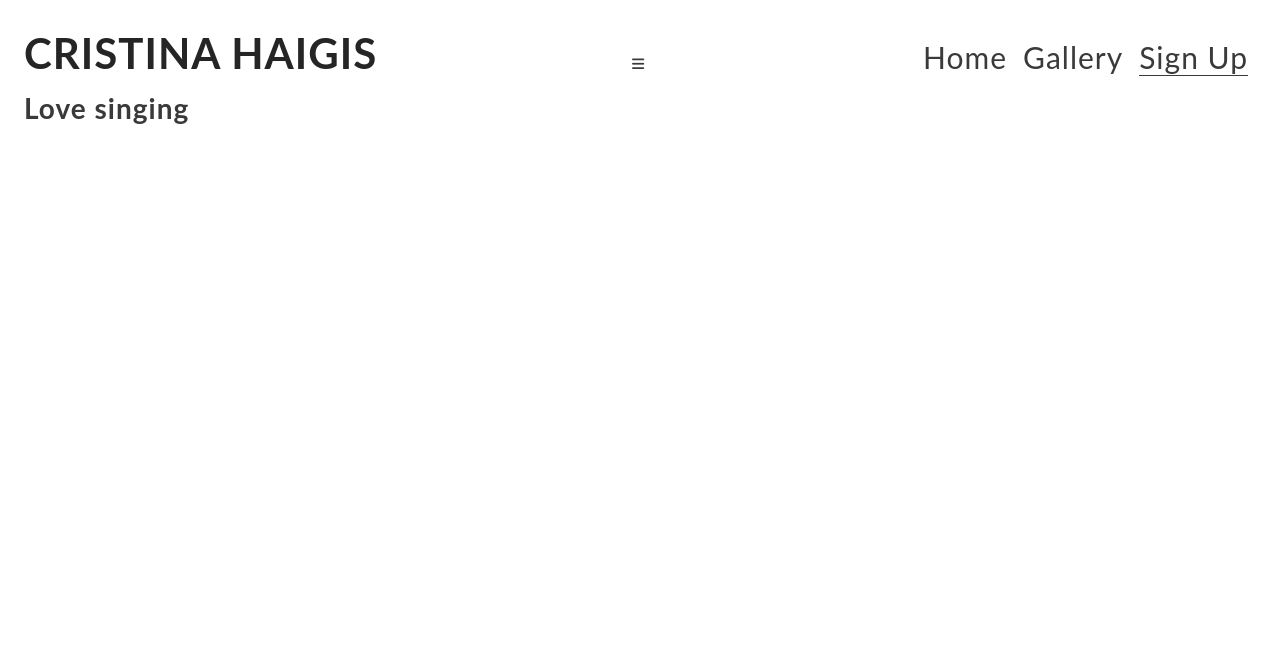
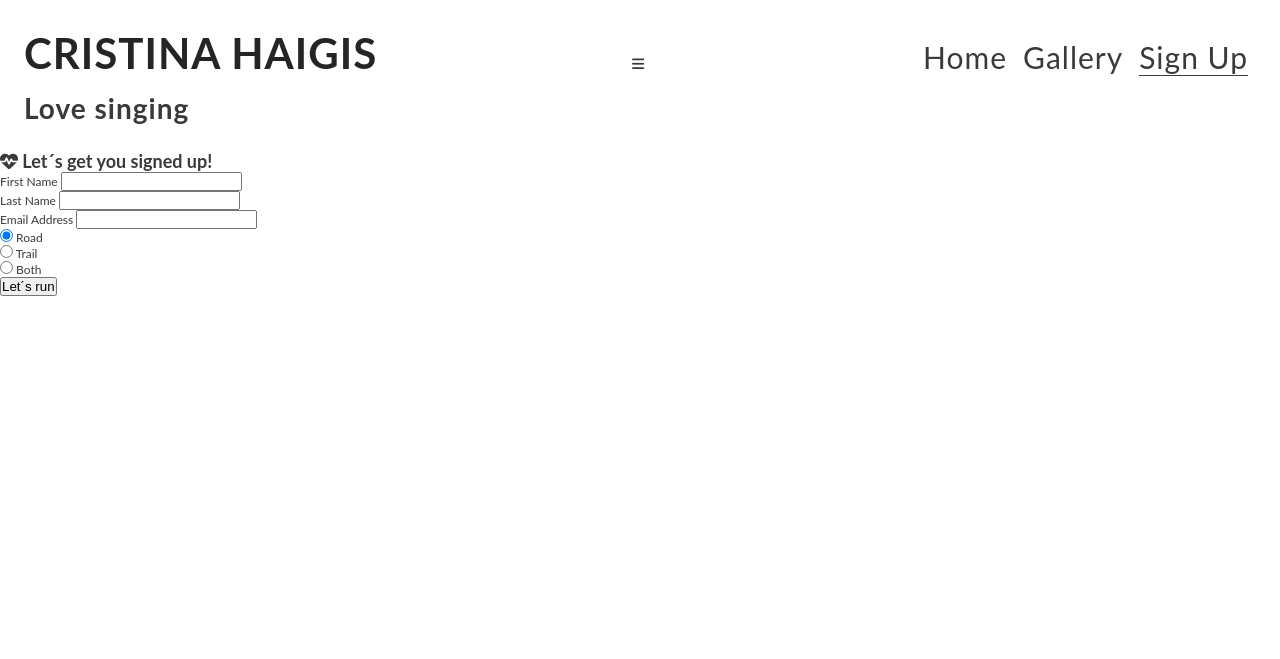
Before and after one commit to Charly1357/cristinaproject1, a plain HTML site: page signup.html in a window 1280 px wide. Shown: the top 659 px of the page. Drawn offline with Linux system fonts and the light colour scheme.

Commit message:
Signup the form

```diff
--- a/signup.html
+++ b/signup.html
@@ -37,9 +37,44 @@
         </nav>
     </header>
     <main>
+        <!--Form element-->
         <section id="signup">
             <form id="signup-form" action="https://formdump.codeinstitute.net"
             method="post">
+             <h2><i class="fa-solid fa-heartbeat"></i> Let´s get you signed up!</h2>
+            <label for="first_name">First Name </label>
+            <input type="text" id="first_name" name="first_name" class="text-input"
+            required>
+            <br>
+            <label for="last_name">Last Name</label>
+            <input type="text" id="last_name" name="last_name" class="text-input"
+            required>
+            <br>
+            <label for="email_address">Email Address</label>
+            <input type="email" id="email_address" name="email_address" class="text-input"
+            required>
+            <br>
+            <div class="radio-buttons">
+             <div>
+              <input type="radio" id="road" name="running_preference" value="road"
+              required checked>
+              <label for="road"> Road </label><br>
+             </div>
+            <div>
+              <input type="radio" id="trail" name="running_preference"
+              value="trail" required>
+              <label for="trail">Trail</label><br>
+            </div>
+            <div>
+                <input type="radio" id="both" name="running_preference"
+                required value="both">
+                <label for="both"> Both</label><br>
+            </div>
+            </div>
+            <button type="submit" class="join-button">Let´s run</button>
+            </form>
+         </section>
+
     </main>
     <footer>
         <script src="https://kit.fontawesome.com/12ab3f25b6.js"></script>
```
Also changed, not shown: index.html (+1 -1 lines).
